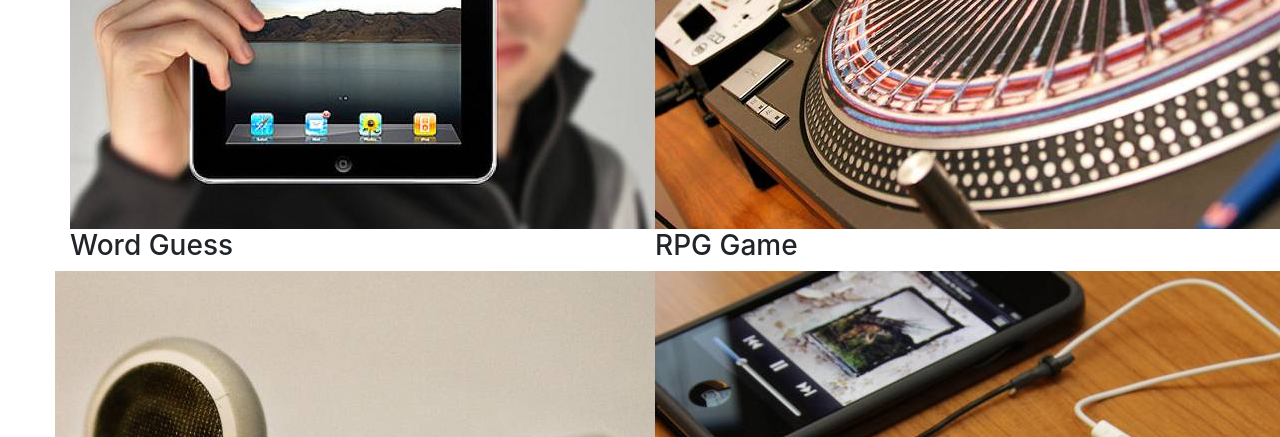
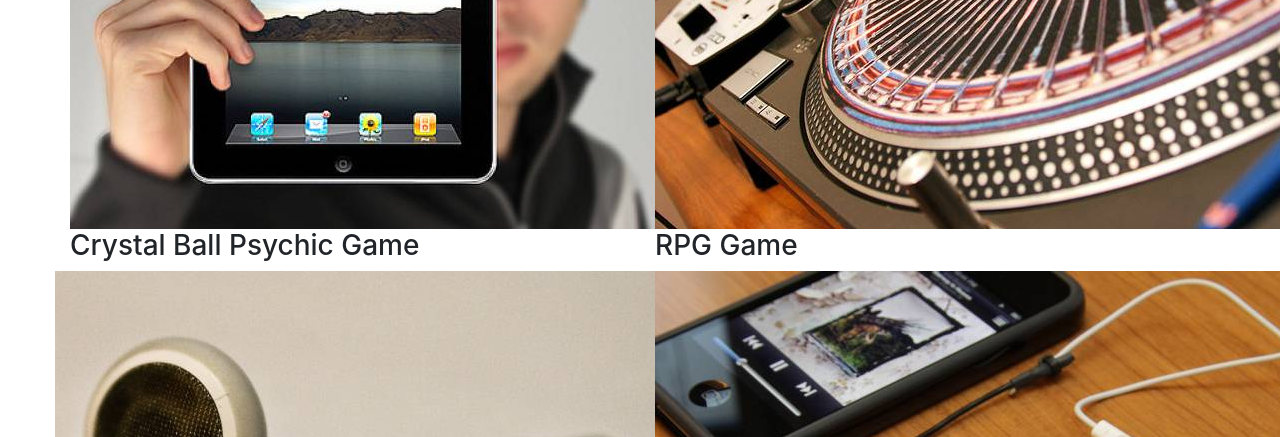
Before and after one commit to Erinkenneyco/Bootstrap-Portfolio, a plain HTML site: page portfolio.html in a window 1280 px wide. Shown: the part 363-800 px from the top of the page. Drawn offline with nearby package versions, Linux system fonts and the light colour scheme.

Commit message:
updated portfolio link

```diff
--- a/portfolio.html
+++ b/portfolio.html
@@ -47,9 +47,9 @@
 
         <!-- First of two columns -->
 			  <div class="col-md-6">
-          <img src="assets/images/technics-q-c-640-480-1.jpg" alt="Word Guess">
+          <a href="https://github.com/Erinkenneyco/psychic-game"><img src="assets/images/technics-q-c-640-480-1.jpg" alt="Word Guess"></a>
 
-          <h3>Word Guess</h3>
+            <h3>Crystal Ball Psychic Game</h3>
         </div>
 
         <!-- Second of two columns -->
```
